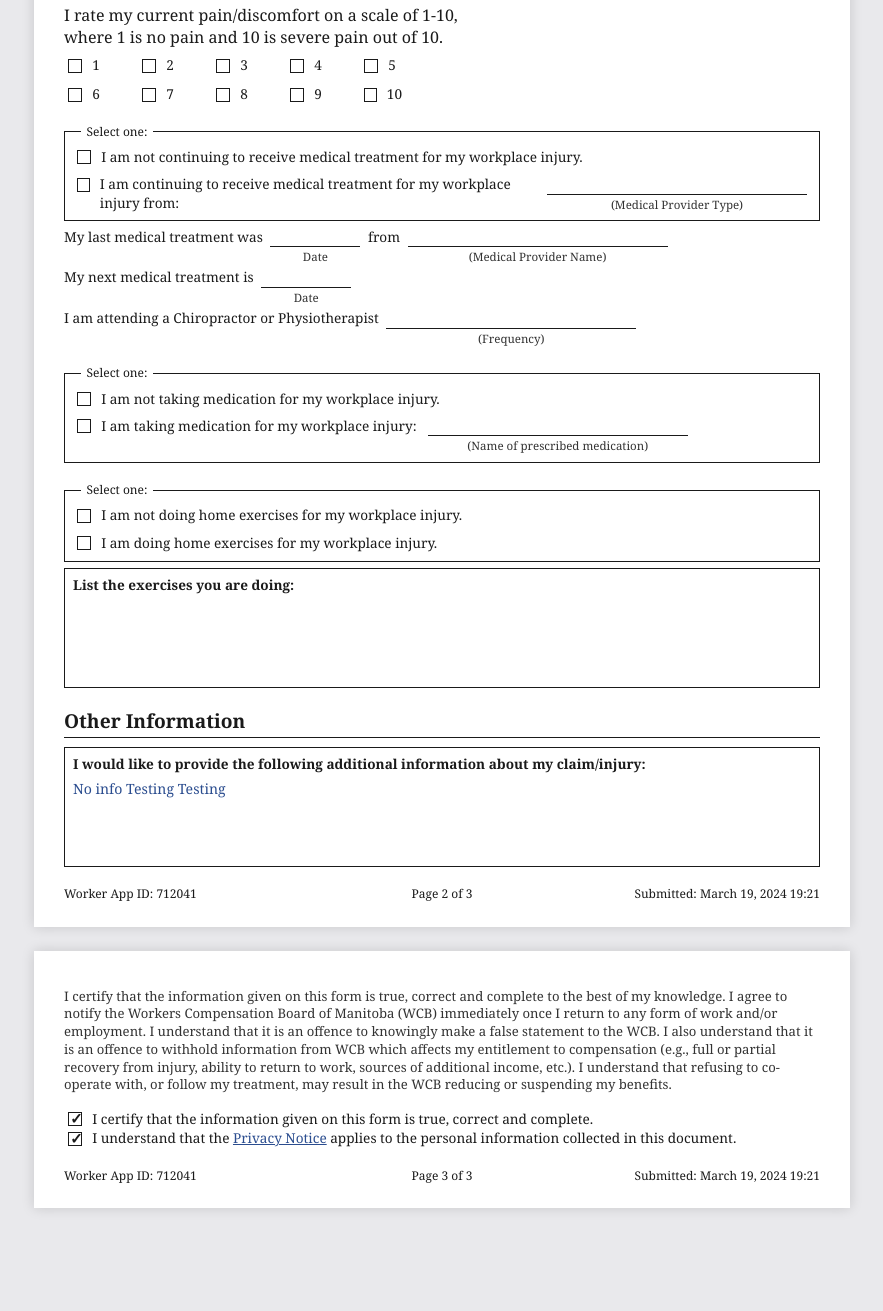
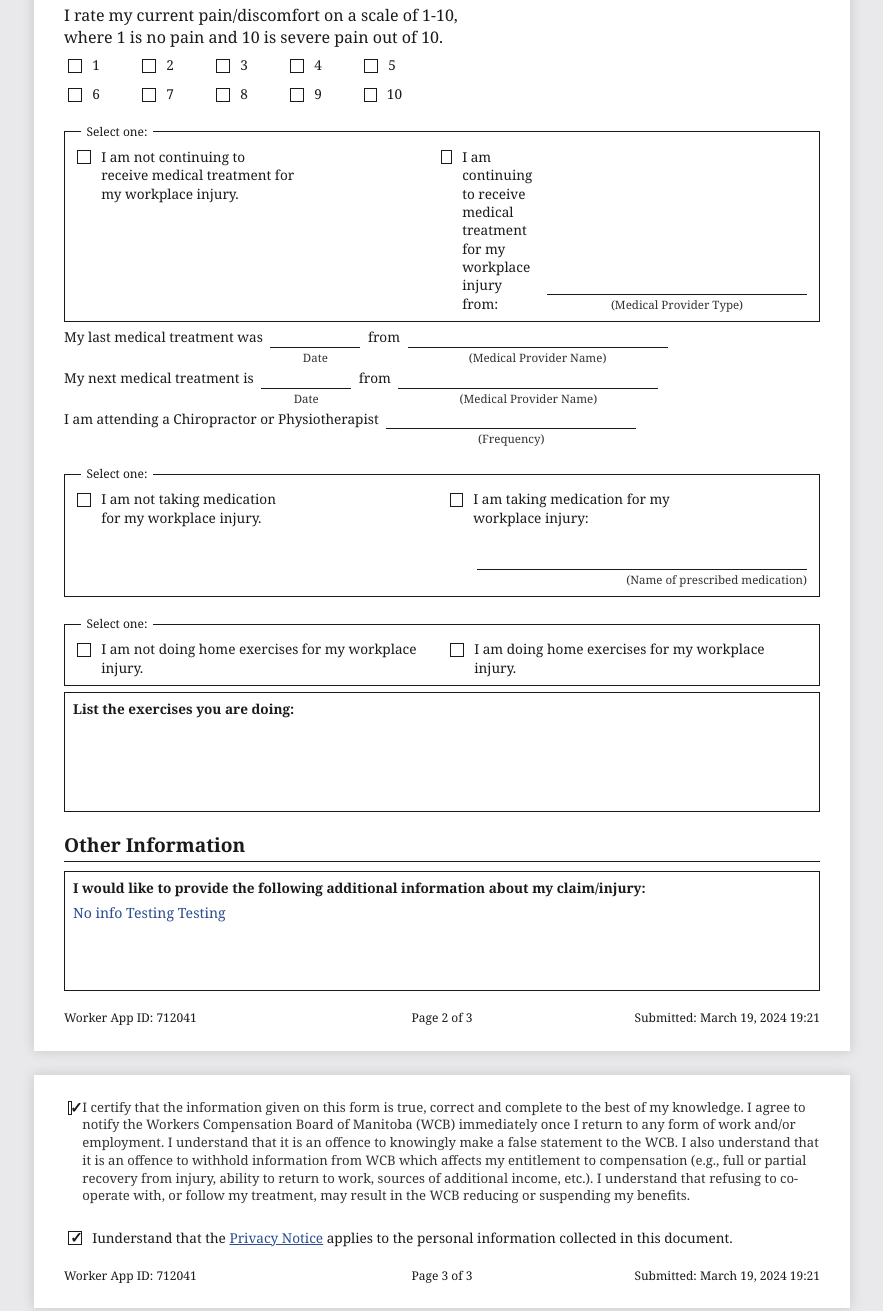
Before and after one commit to parnika0110/Diona, a plain HTML site: page worker-progress-report/index.html in a window 1280 px wide. Shown: the part 1120-2431 px from the top of the page, without its empty margins (198-1081 px from the left). Before the commit the page ends 2352 px from the top, so only its background shows below. Drawn offline with Linux system fonts and the light colour scheme.

Commit message:
Fix form layout and content to match reference PDF

```diff
--- a/worker-progress-report/data.js
+++ b/worker-progress-report/data.js
@@ -57,6 +57,7 @@ const SAMPLE_A = {
     lastTreatmentDate: "",
     lastTreatmentProviderName: "",
     nextTreatmentDate: "",
+    nextTreatmentProviderName: "",
     isChiroOrPhysio: false,
     frequency: "",
   },
@@ -120,6 +121,7 @@ const SAMPLE_B = {
     lastTreatmentDate: "July 9, 2024",
     lastTreatmentProviderName: "Dr. Elaine Foster",
     nextTreatmentDate: "July 23, 2024",
+    nextTreatmentProviderName: "Dr. Elaine Foster",
     isChiroOrPhysio: true,
     frequency: "2x per week",
   },
@@ -171,6 +173,7 @@ const SAMPLE_EMPTY = {
     lastTreatmentDate: "",
     lastTreatmentProviderName: "",
     nextTreatmentDate: "",
+    nextTreatmentProviderName: "",
     isChiroOrPhysio: false,
     frequency: "",
   },
--- a/worker-progress-report/index.html
+++ b/worker-progress-report/index.html
@@ -177,18 +177,20 @@
 
     <!-- ---------------- MEDICAL TREATMENT ---------------- -->
     <section class="form-section">
-      <fieldset class="checkbox-grid">
+      <fieldset class="checkbox-grid grid-2-col">
         <legend>Select one:</legend>
         <label class="checkbox-line">
           <input type="checkbox" disabled id="cb-not-continuing-treatment" />
-          I am not continuing to receive medical treatment for my workplace injury.
+          <span>I am not continuing to<br/>receive medical treatment for<br/>my workplace injury.</span>
         </label>
         <label class="checkbox-line">
           <input type="checkbox" disabled id="cb-continuing-treatment" />
-          I am continuing to receive medical treatment for my workplace injury from:
-          <span class="inline-field">
-            <span class="fill-line long" id="provider-type"><!-- injected --></span>
-            <span class="field-caption">(Medical Provider Type)</span>
+          <span style="display: flex; align-items: flex-end;">
+            <span style="margin-right: 0.5rem;">I am continuing to receive<br/>medical treatment for my<br/>workplace injury from:</span>
+            <span class="inline-field">
+              <span class="fill-line long" id="provider-type"><!-- injected --></span>
+              <span class="field-caption">(Medical Provider Type)</span>
+            </span>
           </span>
         </label>
       </fieldset>
@@ -212,6 +214,11 @@
           <span class="fill-line short" id="next-treatment-date"><!-- injected --></span>
           <span class="field-caption">Date</span>
         </span>
+        from
+        <span class="inline-field">
+          <span class="fill-line long" id="next-treatment-provider"><!-- injected --></span>
+          <span class="field-caption">(Medical Provider Name)</span>
+        </span>
       </p>
 
       <p class="field-line">
@@ -225,15 +232,20 @@
 
     <!-- ---------------- MEDICATION ---------------- -->
     <section class="form-section">
-      <fieldset class="checkbox-grid">
+      <fieldset class="checkbox-grid grid-2-col">
         <legend>Select one:</legend>
-        <label class="checkbox-line"><input type="checkbox" disabled id="cb-not-taking-medication" /> I am not taking medication for my workplace injury.</label>
+        <label class="checkbox-line">
+          <input type="checkbox" disabled id="cb-not-taking-medication" />
+          <span>I am not taking medication<br/>for my workplace injury.</span>
+        </label>
         <label class="checkbox-line">
           <input type="checkbox" disabled id="cb-taking-medication" />
-          I am taking medication for my workplace injury:
-          <span class="inline-field">
-            <span class="fill-line long" id="medication-name"><!-- injected --></span>
-            <span class="field-caption">(Name of prescribed medication)</span>
+          <span style="display: flex; flex-direction: column; width: 100%;">
+            <span>I am taking medication for my<br/>workplace injury:</span>
+            <span class="inline-field" style="margin-top: 1.5rem; align-items: flex-end;">
+              <span class="fill-line long" id="medication-name" style="width: 100%;"><!-- injected --></span>
+              <span class="field-caption">(Name of prescribed medication)</span>
+            </span>
           </span>
         </label>
       </fieldset>
@@ -241,10 +253,16 @@
 
     <!-- ---------------- HOME EXERCISES ---------------- -->
     <section class="form-section">
-      <fieldset class="checkbox-grid">
+      <fieldset class="checkbox-grid grid-2-col">
         <legend>Select one:</legend>
-        <label class="checkbox-line"><input type="checkbox" disabled id="cb-not-doing-exercises" /> I am not doing home exercises for my workplace injury.</label>
-        <label class="checkbox-line"><input type="checkbox" disabled id="cb-doing-exercises" /> I am doing home exercises for my workplace injury.</label>
+        <label class="checkbox-line">
+          <input type="checkbox" disabled id="cb-not-doing-exercises" />
+          <span>I am not doing home exercises for my workplace<br/>injury.</span>
+        </label>
+        <label class="checkbox-line">
+          <input type="checkbox" disabled id="cb-doing-exercises" />
+          <span>I am doing home exercises for my workplace<br/>injury.</span>
+        </label>
       </fieldset>
       <div class="freeform-box box-tall">
         <p class="freeform-label">List the exercises you are doing:</p>
@@ -273,25 +291,21 @@
   ==================================================================== -->
   <main id="page-3" class="page">
     <section class="form-section certification-section">
-      <p class="certification-text">
-        I certify that the information given on this form is true, correct and complete to the
+      <label class="checkbox-line certification-text" style="align-items: flex-start; margin-bottom: 1.5rem;">
+        <input type="checkbox" disabled id="cb-certification" />
+        <span>I certify that the information given on this form is true, correct and complete to the
         best of my knowledge. I agree to notify the Workers Compensation Board of Manitoba (WCB)
         immediately once I return to any form of work and/or employment. I understand that it is
         an offence to knowingly make a false statement to the WCB. I also understand that it is an
         offence to withhold information from WCB which affects my entitlement to compensation
         (e.g., full or partial recovery from injury, ability to return to work, sources of
         additional income, etc.). I understand that refusing to co-operate with, or follow my
-        treatment, may result in the WCB reducing or suspending my benefits.
-      </p>
-
-      <label class="checkbox-line">
-        <input type="checkbox" disabled id="cb-certification" />
-        I certify that the information given on this form is true, correct and complete.
+        treatment, may result in the WCB reducing or suspending my benefits.</span>
       </label>
 
-      <label class="checkbox-line">
+      <label class="checkbox-line" style="margin-top: 1rem;">
         <input type="checkbox" disabled id="cb-privacy" />
-        <span>I understand that the <a href="#" onclick="return false;">Privacy Notice</a> applies to the
+        <span>Iunderstand that the <a href="#" onclick="return false;">Privacy Notice</a> applies to the
         personal information collected in this document.</span>
       </label>
     </section>
--- a/worker-progress-report/script.js
+++ b/worker-progress-report/script.js
@@ -113,6 +113,7 @@ function renderMedicalTreatment(data) {
   setText("last-treatment-date", mt.lastTreatmentDate);
   setText("last-treatment-provider", mt.lastTreatmentProviderName);
   setText("next-treatment-date", mt.nextTreatmentDate);
+  setText("next-treatment-provider", mt.nextTreatmentProviderName);
   setChecked("cb-chiro-physio", !!mt.isChiroOrPhysio);
   setText("treatment-frequency", mt.isChiroOrPhysio ? mt.frequency : "");
 }
```
